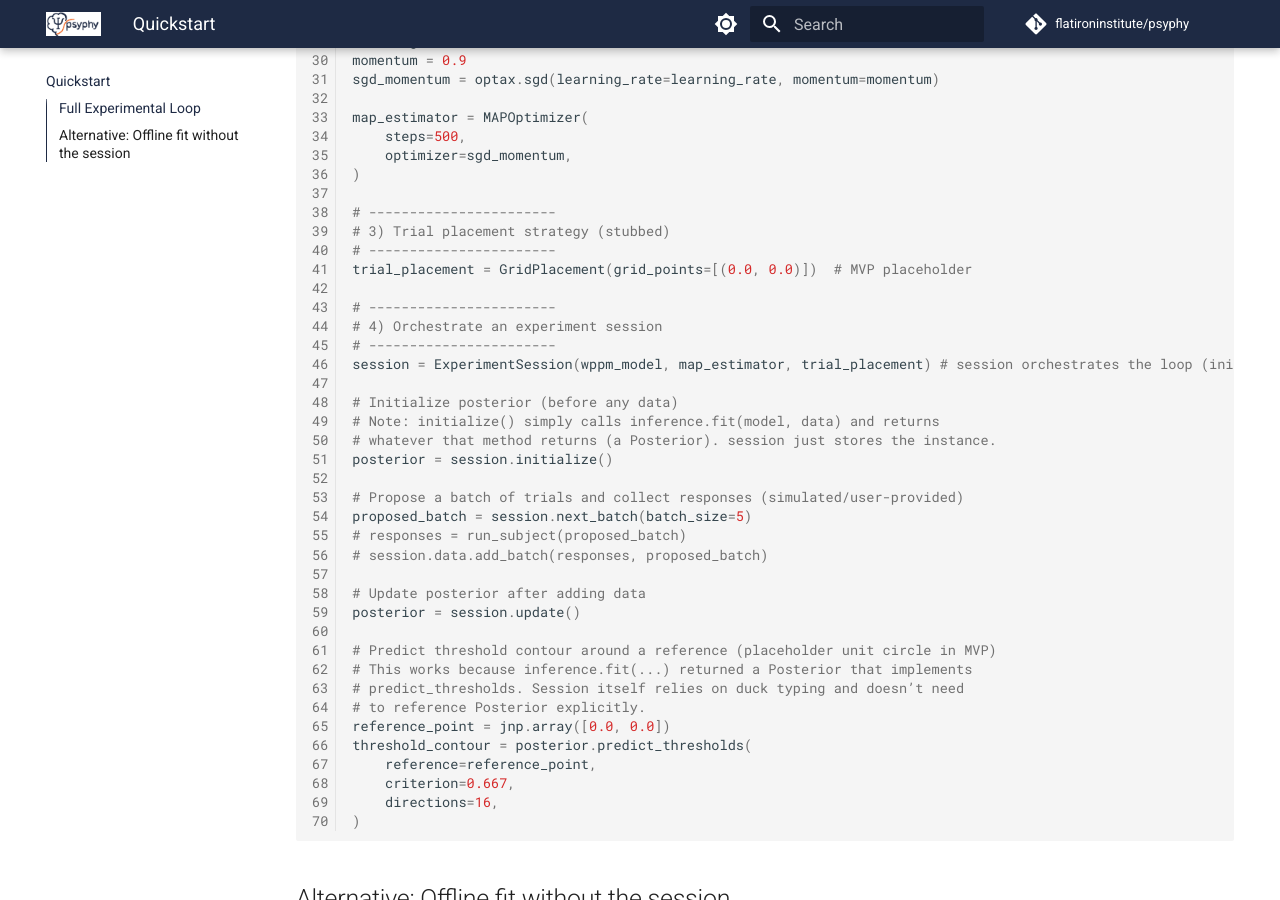
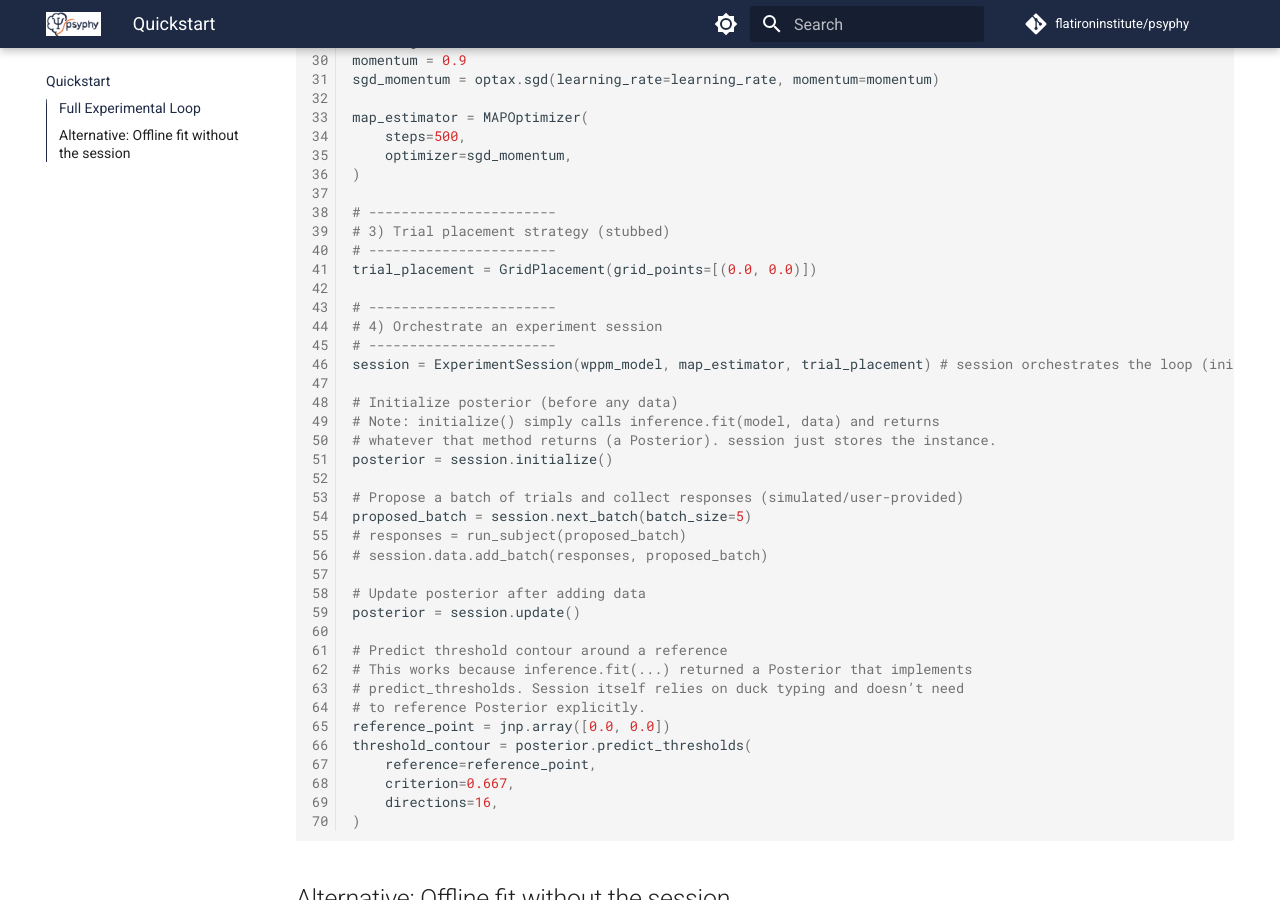
Before and after one commit to hmd101/psyphy, an MkDocs documentation site: the page built from docs/usage.md, in a window 1280 px wide and 900 px high, scrolled down 1352 px. Built offline with MkDocs 1.6.1 and Material for MkDocs 9.7.7, drawn with Linux system fonts in a browser that asks for light colours; comment, search, counter and statistics services are not loaded.

Commit message:
mvp removal from markdowns

```diff
--- a/docs/usage.md
+++ b/docs/usage.md
@@ -65,7 +65,7 @@ map_estimator = MAPOptimizer(
 # -----------------------
 # 3) Trial placement strategy (stubbed)
 # -----------------------
-trial_placement = GridPlacement(grid_points=[(0.0, 0.0)])  # MVP placeholder
+trial_placement = GridPlacement(grid_points=[(0.0, 0.0)])
 
 # -----------------------
 # 4) Orchestrate an experiment session
@@ -85,7 +85,7 @@ proposed_batch = session.next_batch(batch_size=5)
 # Update posterior after adding data
 posterior = session.update()
 
-# Predict threshold contour around a reference (placeholder unit circle in MVP)
+# Predict threshold contour around a reference
 # This works because inference.fit(...) returned a Posterior that implements
 # predict_thresholds. Session itself relies on duck typing and doesn’t need
 # to reference Posterior explicitly.
```
Also changed, not shown: README.md (+1 -1 lines).
